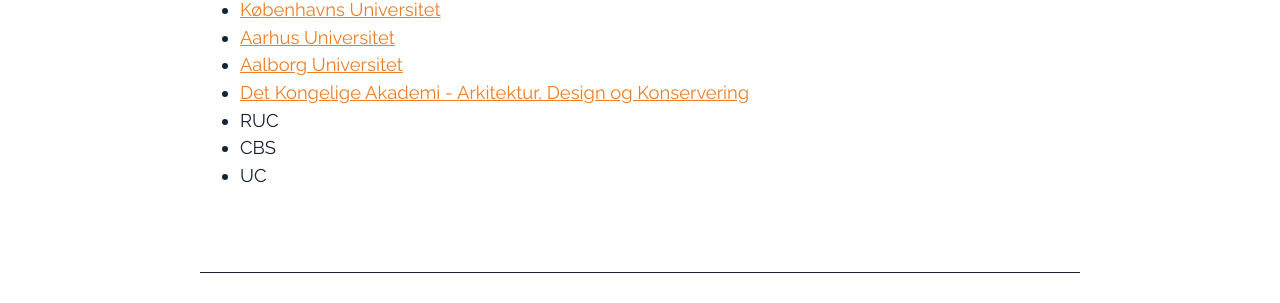
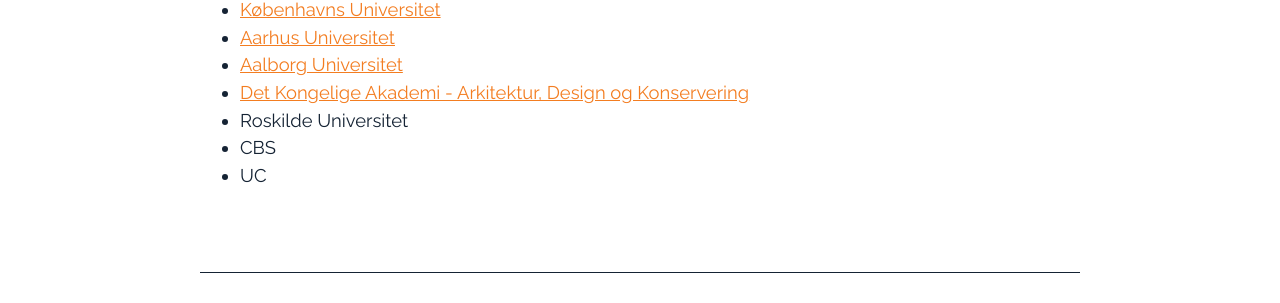
Before and after one commit to openaccess-dk/openaccess-dk.github.io, a Jekyll site: the page built from index.md, in a window 1280 px wide. Shown: the part 733-1036 px from the top of the page. Built offline with Jekyll 4.4.1, drawn with Linux system fonts in a browser that asks for light colours.

Commit message:
Update index.md

```diff
--- a/index.md
+++ b/index.md
@@ -16,6 +16,6 @@
 - [Aarhus Universitet](https://medarbejdere.au.dk/en/open-access/advantages-of-open-access)
 - [Aalborg Universitet](https://www.aau.dk/forskning/open-access)
 - [Det Kongelige Akademi - Arkitektur, Design og Konservering](https://emneguides.kglakademi.dk/research/openaccess)
-- RUC
+- Roskilde Universitet
 - CBS
 - UC
```
